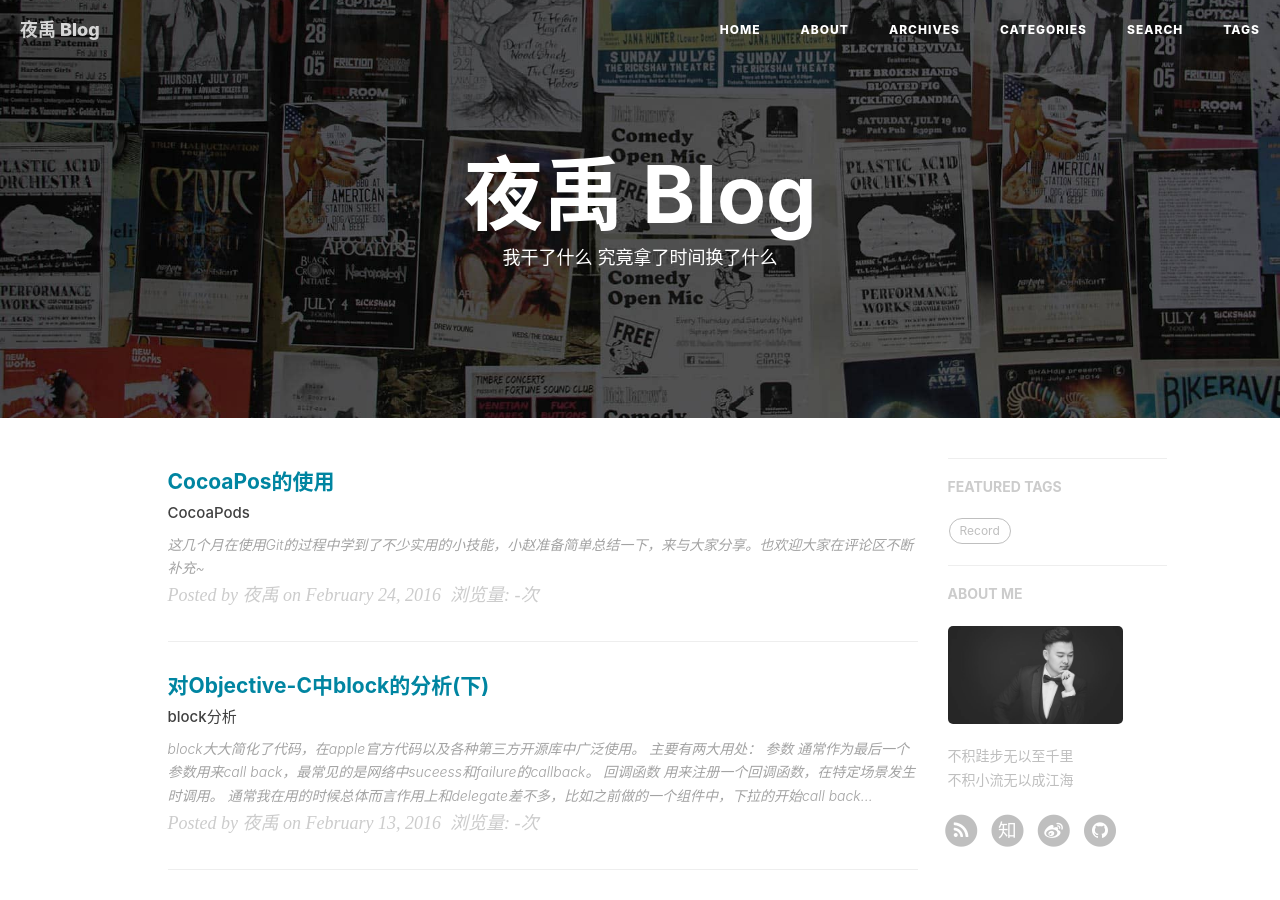
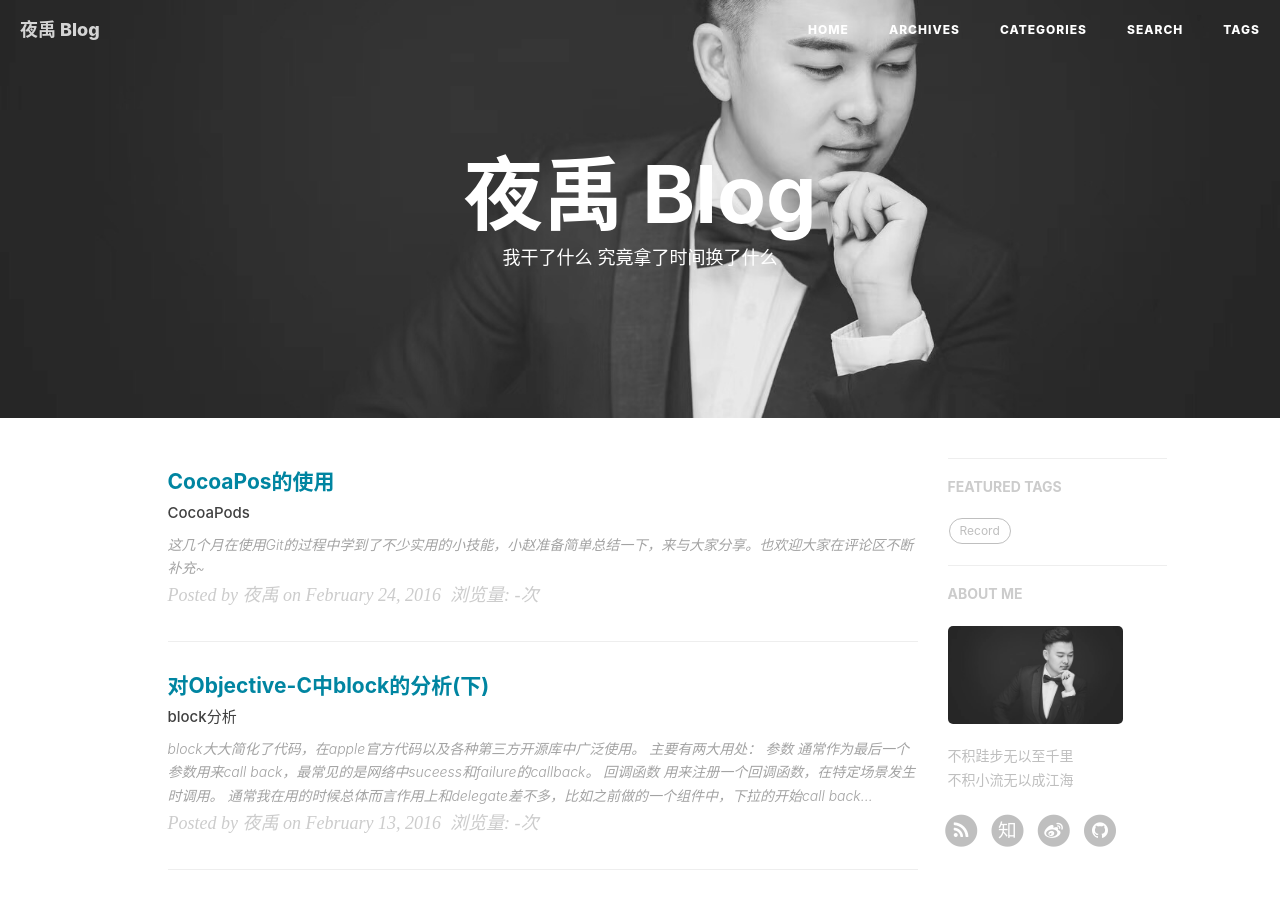
Before and after one commit to yemingyu/blog-template, a Jekyll site: the page built from index.html, in a window 1280 px wide and 900 px high. Built offline with Jekyll 4.4.1, drawn with Linux system fonts in a browser that asks for light colours; nearby versions of some CDN libraries; the list of posts is cut into pages by our own code; comment, search, counter and statistics services are not loaded.

Commit message:
暂时下掉about 图片先换成照片

```diff
--- a/about.html
+++ b/about.html
@@ -1,10 +1,10 @@
----
+<!-- ---
 layout: page
 title: "About"
 description: "你是我的梦想"
 header-img: "img/about-bg.jpg"
 multilingual: true
----
+--- -->
 
 <!-- Language Selector -->
 <select class="sel-lang" onchange= "onLanChange(this.options[this.options.selectedIndex].value)">
--- a/archives.html
+++ b/archives.html
@@ -2,7 +2,7 @@
 layout: page
 title : Archives
 description: "文章归档"
-header-img: "/img/archives-bg.jpg"
+header-img: "img/post-bg-see-u-ali.jpg"
 ---
 
 	{% for post in site.posts  %}
--- a/index.html
+++ b/index.html
@@ -1,6 +1,7 @@
 ---
 layout: page
 description: "我干了什么 究竟拿了时间换了什么"
+header-img: "img/post-bg-see-u-ali.jpg"
 ---
 
 {% for post in paginator.posts %}
```
